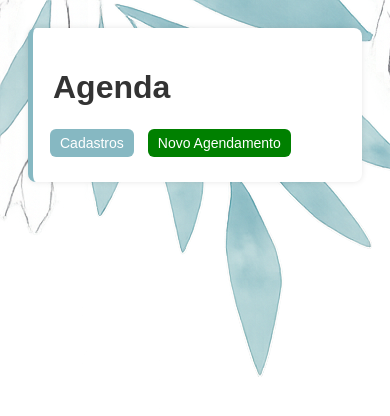
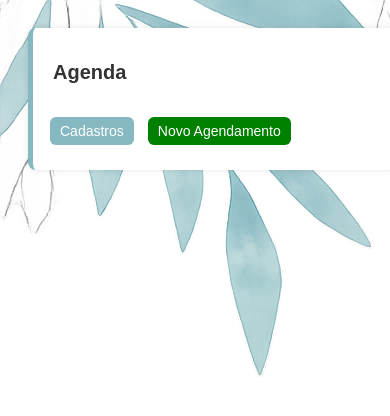
Before and after one commit to lucaspacelli/entrelinhas, a plain HTML site: page index.html in a window 390 px wide. Drawn offline with Linux system fonts and the light colour scheme; no server answers.

Commit message:
Update style.css

```diff
--- a/style.css
+++ b/style.css
@@ -2,6 +2,7 @@ body {
   font-family: Arial, sans-serif;
   padding: 20px;
   background-image: url(cover.png);
+  overflow-x: hidden;
 }
 
 h1 {
@@ -9,8 +10,7 @@ body {
   padding: 5px;
   color: #333;
   border-radius: 8px;
-    /*background-color: #E9ECEF;*/
-    width: 120px;
+  width: fit-content;
 }
 
 h2 {
@@ -19,7 +19,7 @@ body {
   color: #333;
   border-radius: 8px;
   background-color: #E9ECEF;
-    width: 120px;
+  width: fit-content;
 }
 
 button {
@@ -96,7 +96,7 @@ body {
   border-radius: 6px;
   width: 90%;
   max-width: 900px;
-    height: 80%;
+  height: auto;
   display: flex;
   flex-direction: column;
   gap: 10px;
@@ -164,10 +164,11 @@ body {
   100% { transform: rotate(360deg); }
 }
 
+/* Grade de cards */
 .cards-grid {
   display: flex;
-    flex-direction: column;
-    gap: 15px;
+  flex-direction: column-reverse;
+  gap: 16px;
   margin-top: 20px;
 }
 
@@ -179,12 +180,8 @@ body {
   border-left: 5px solid #86B8C2;
   display: flex;
   flex-direction: column;
+  width: 100%;
 }
-
-  .header-card {
-    margin-bottom: 30px;
-  }
-
 
 .card h3 {
   margin: 0 0 5px;
@@ -200,3 +197,39 @@ body {
   margin-top: 8px;
   background-color: #86B8C2;
 }
+
+/* Header responsivo com botões */
+.header-card {
+  background-color: #fff;
+  padding: 15px;
+  border-radius: 8px;
+  box-shadow: 0 0 6px rgba(0,0,0,0.1);
+  display: flex;
+  flex-wrap: wrap;
+  align-items: center;
+  justify-content: space-between;
+  gap: 10px;
+  margin-bottom: 20px;
+}
+
+/* Responsividade */
+@media (max-width: 600px) {
+  h1 {
+    font-size: 20px;
+    text-align: center;
+  }
+
+  .header-card {
+    flex-direction: column;
+    align-items: stretch;
+  }
+
+  .card {
+    width: 100%;
+  }
+
+  .modal-content {
+    width: 95%;
+    height: auto;
+  }
+}
```
Lines whose indentation alone changed are shown as unchanged.
